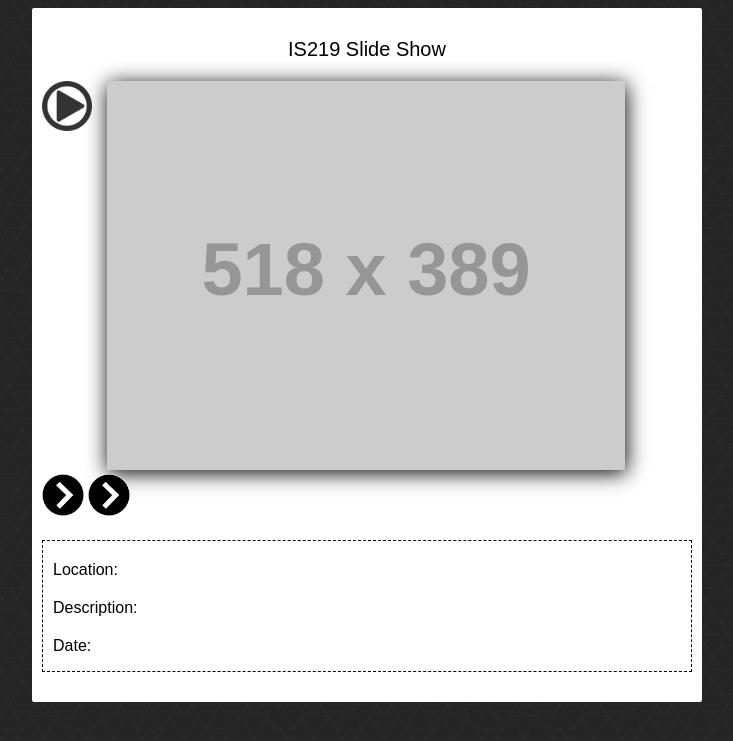
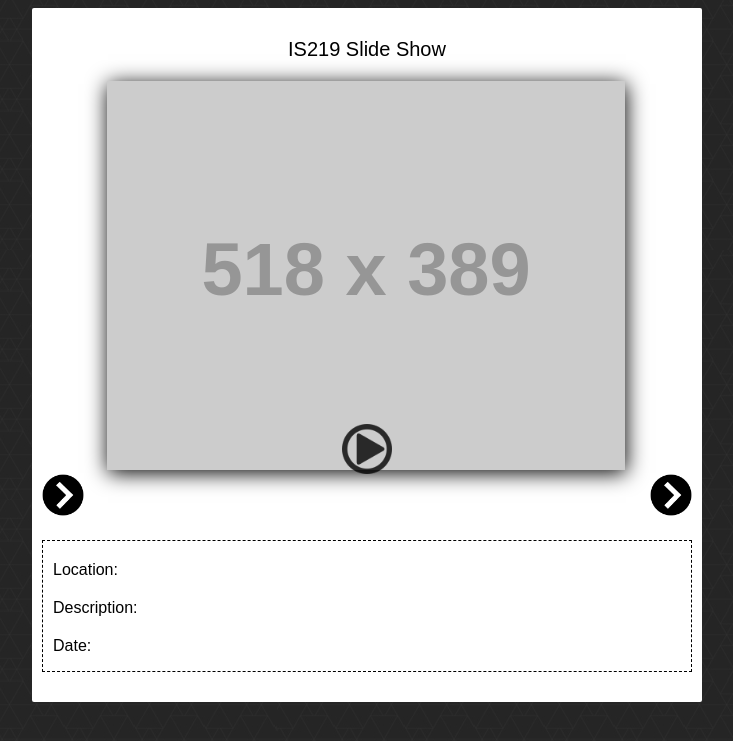
Before and after one commit to skyriser92/219s16-p2, a PHP site: page /index.html in a window 1280 px wide. Shown: the top 741 px of the page, without its empty margins (273-1006 px from the left). Run offline with PHP 8.4, Linux system fonts and the light colour scheme; grey boxes labelled with a size stand in for pictures from a placeholder-image service; some libraries are stand-ins or nearby versions.

Commit message:
updated arrow positioning

```diff
--- a/css/style.css
+++ b/css/style.css
@@ -30,7 +30,7 @@
 	position: absolute;
 	z-index: 3;
 	opacity: .8;
-	top: 0px;
+	bottom: 0px;
 }
 
 .thumbnail {
@@ -57,6 +57,7 @@
 #nextPhoto {
 	height: 42px;
 	width: 42px;
+	float: right;
 }
 
 .details p {
--- a/index.html
+++ b/index.html
@@ -14,8 +14,10 @@
     <div id="slideShow">
       <div class="photoHolder">
         <img class="thumbnail" id="photo" src="http://placehold.it/518x389?text=Welcome+to+my+Gallery" alt="Gallery Image"/>
-      </div>
+		<div style="width:50px; margin:auto;">
       <img class="moreIndicator rot90" src="img/more.png" alt="More Content"/>
+		</div>
+	  </div>
       <div id="nav">
         <img id="prevPhoto" class='rot180' src="img/arrow.png" alt="Previous Photo"/>
         <img id="nextPhoto" src="img/arrow.png" alt="Next Photo"/>
```
